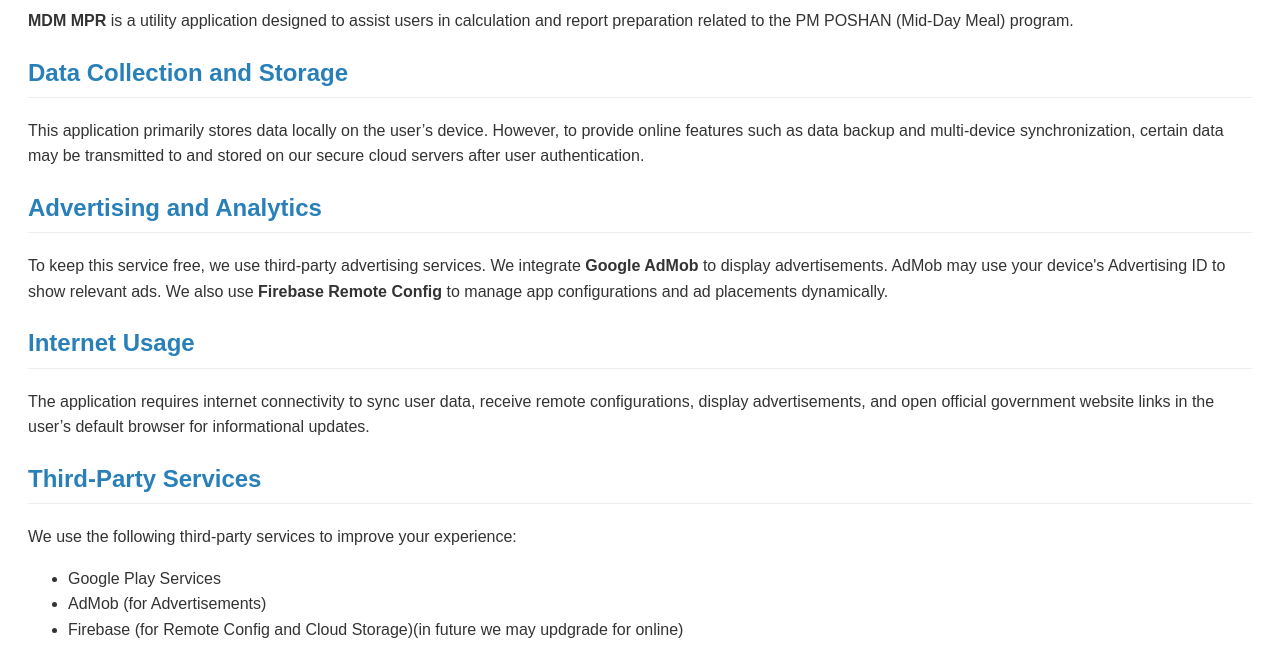
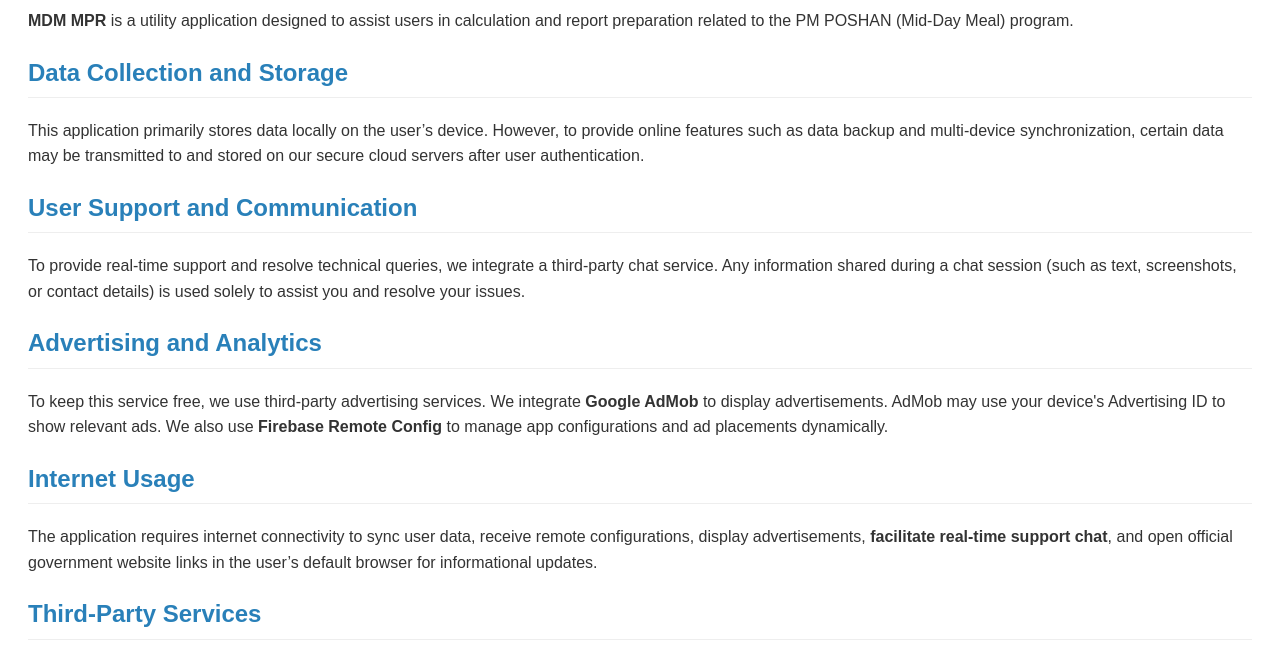
Before and after one commit to jptechntr/mdm-mpr-privacy-policy, a plain HTML site: page index.html in a window 1280 px wide. Shown: the part 114-770 px from the top of the page. Drawn offline with Linux system fonts and the light colour scheme.

Commit message:
Enhance privacy policy with user support details
Added a section about user support and communication, including details on the third-party chat service. Updated the internet usage paragraph to mention real-time support chat and clarified the Firebase service description.

```diff
--- a/index.html
+++ b/index.html
@@ -16,18 +16,22 @@
     <h2>Data Collection and Storage</h2>
     <p>This application primarily stores data locally on the user’s device. However, to provide online features such as data backup and multi-device synchronization, certain data may be transmitted to and stored on our secure cloud servers after user authentication.</p>
 
+    <h2>User Support and Communication</h2>
+    <p>To provide real-time support and resolve technical queries, we integrate a third-party chat service. Any information shared during a chat session (such as text, screenshots, or contact details) is used solely to assist you and resolve your issues.</p>
+
     <h2>Advertising and Analytics</h2>
     <p>To keep this service free, we use third-party advertising services. We integrate <strong>Google AdMob</strong> to display advertisements. AdMob may use your device's Advertising ID to show relevant ads. We also use <strong>Firebase Remote Config</strong> to manage app configurations and ad placements dynamically.</p>
 
     <h2>Internet Usage</h2>
-    <p>The application requires internet connectivity to sync user data, receive remote configurations, display advertisements, and open official government website links in the user’s default browser for informational updates.</p>
+    <p>The application requires internet connectivity to sync user data, receive remote configurations, display advertisements, <strong>facilitate real-time support chat</strong>, and open official government website links in the user’s default browser for informational updates.</p>
 
     <h2>Third-Party Services</h2>
     <p>We use the following third-party services to improve your experience:</p>
     <ul>
         <li>Google Play Services</li>
         <li>AdMob (for Advertisements)</li>
-        <li>Firebase (for Remote Config and Cloud Storage)(in future we may updgrade for online)</li>
+        <li>Firebase (for Remote Config and Cloud Storage)</li>
+        <li><strong>Crisp (for In-app Customer Support Chat)</strong></li>
     </ul>
 
     <h2>Affiliation Disclaimer</h2>
```
